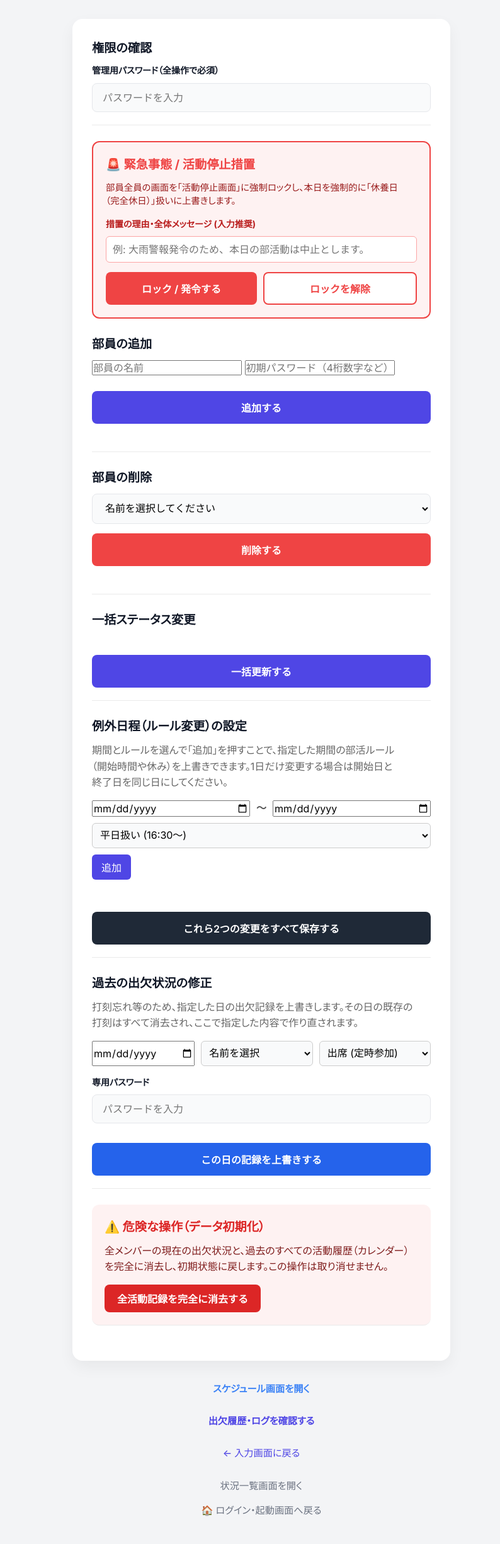
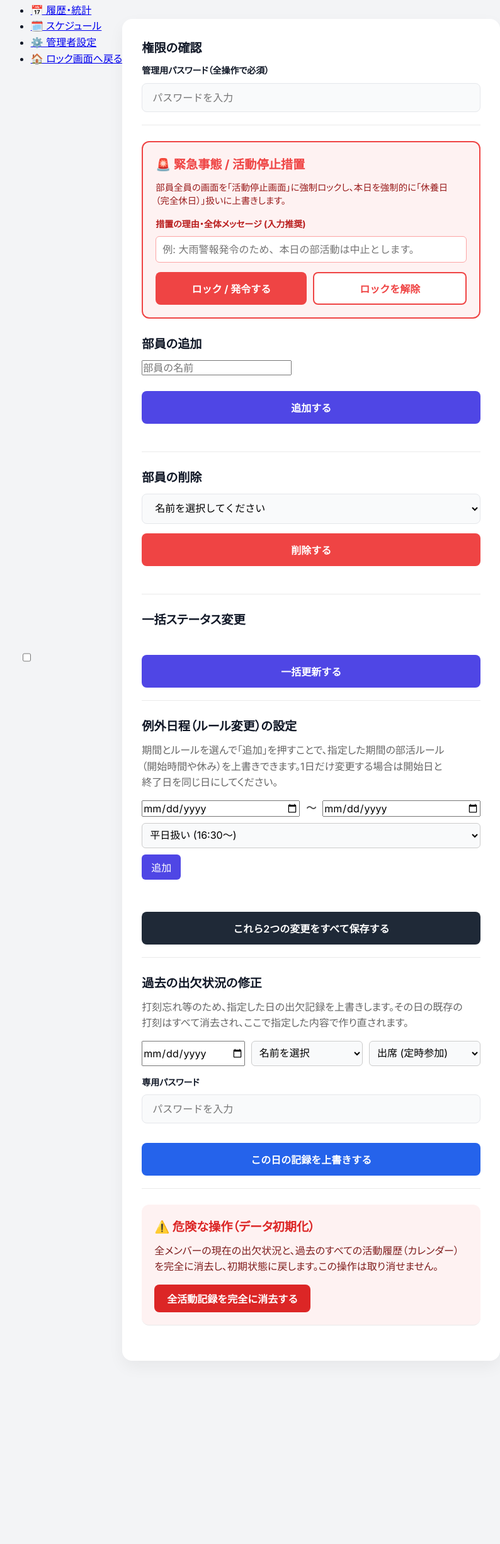
Before and after one commit to zaizen56u-lgtm/club-attendance-system, a website: page public/admin.html in a window 1280 px wide. Shown: the part 113-2565 px from the top of the page at 63% size, without its empty margins (225-1019 px from the left). After the commit the page ends 2314 px from the top, so only its background shows below. Drawn offline with nearby package versions, Linux system fonts and the light colour scheme; no server answers; sample sign-in values are in the browser's storage.

Commit message:
Add files via upload

```diff
--- a/public/admin.html
+++ b/public/admin.html
@@ -27,6 +27,23 @@
     </script>
 </head>
 <body class="admin-page" style="display: flex; justify-content: center; padding: 40px 20px;">
+    <!-- グローバルナビゲーション -->
+    <input type="checkbox" id="nav-toggle" class="nav-toggle">
+    <label for="nav-toggle" class="nav-hamburger">
+        <span class="bar"></span><span class="bar"></span><span class="bar"></span>
+    </label>
+    <div class="nav-overlay" onclick="document.getElementById('nav-toggle').checked = false;"></div>
+    <nav class="nav-sidebar">
+        <div class="nav-header">メニュー</div>
+        <ul class="nav-links">
+            <li><a href="input.html">📝 出欠登録</a></li>
+            <li><a href="board.html">👀 状況一覧</a></li>
+            <li><a href="history.html">📅 履歴・統計</a></li>
+            <li><a href="schedule.html">🗓️ スケジュール</a></li>
+            <li><a href="admin.html">⚙️ 管理者設定</a></li>
+            <li><a href="index.html">🏠 ロック画面へ戻る</a></li>
+        </ul>
+    </nav>
     <div class="container fade-in" style="width: 100%; max-width: 600px;">
         <header>
             <h1>管理者設定</h1>
@@ -65,7 +82,6 @@
                 <form id="add-member-form">
                     <div class="form-group">
                         <input type="text" id="new-member-name" placeholder="部員の名前" style="margin-bottom: 10px;" required>
-                        <input type="text" id="new-member-password" placeholder="初期パスワード（4桁数字など）" required>
                         <button type="submit" class="submit-btn" style="margin-top: 15px;">追加する</button>
                     </div>
                 </form>
@@ -157,12 +173,7 @@
             </section>
         </div>
 
-        <div class="links">
-            <a href="schedule.html" class="nav-link" style="font-weight: bold; color: #3B82F6;">スケジュール画面を開く</a><br><br>
-            <a href="history.html" class="nav-link" style="font-weight: bold; color: var(--primary);">出欠履歴・ログを確認する</a><br><br>
-            <a href="input.html" class="nav-link">&larr; 入力画面に戻る</a><br><br>
-            <a href="board.html" class="nav-link" style="color: var(--text-muted);">状況一覧画面を開く</a>
-        <br><a href="index.html" class="nav-link" style="color: #6B7280; margin-top: 15px; display: inline-block;">🏠 ログイン・起動画面へ戻る</a></div>
+        </div>
     </div>
 
     <script src="admin.js?v=1.6"></script>
```
